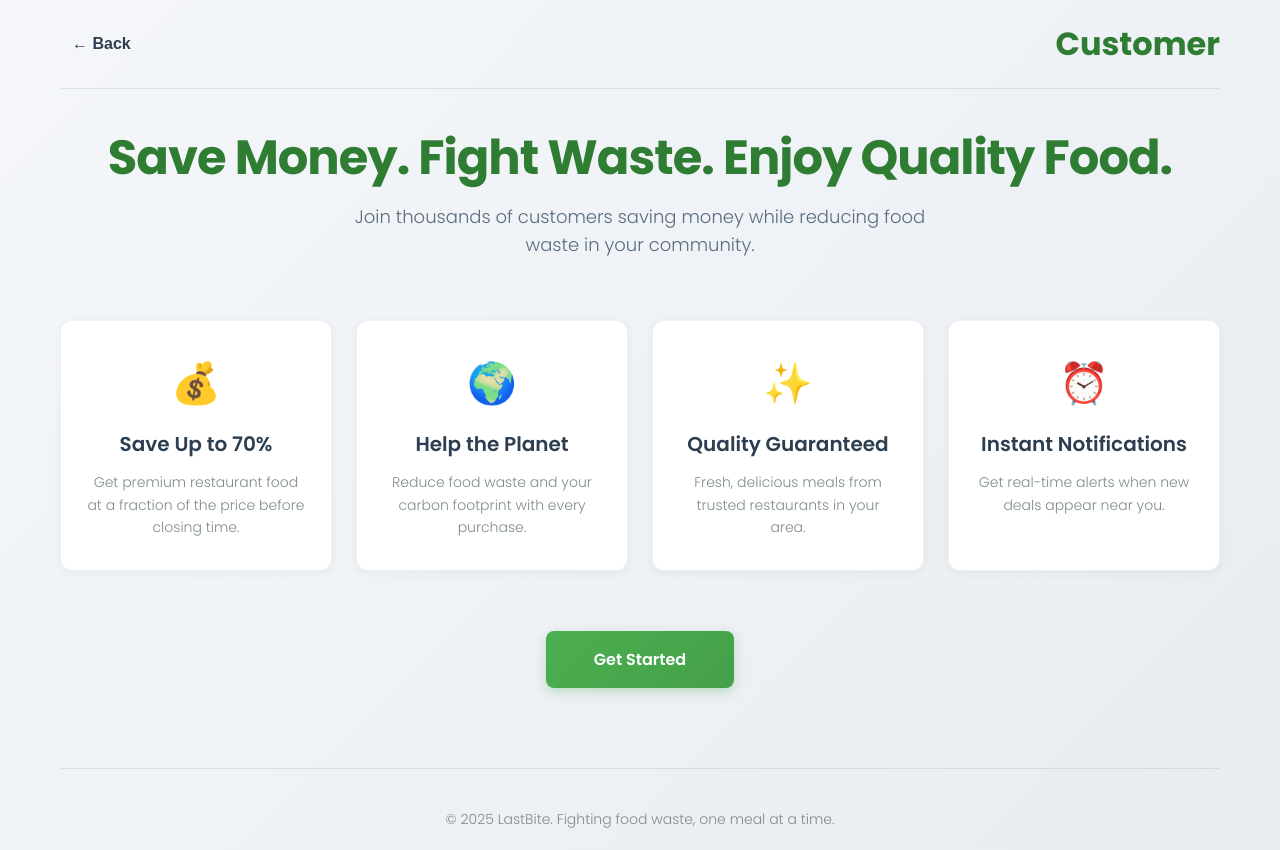
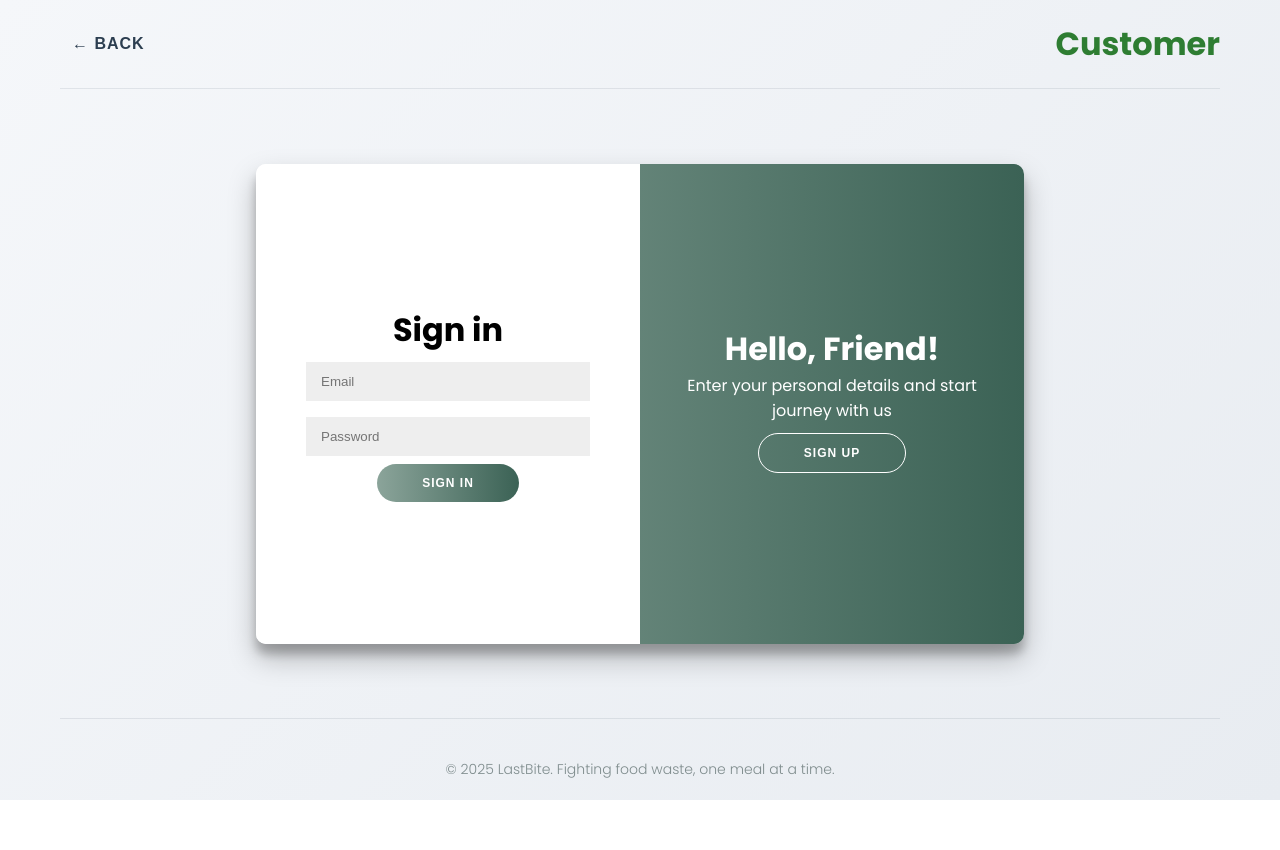
Before and after one commit to Quanittt/LastBite, a plain HTML site: page customer.html in a window 1280 px wide. After the commit the page ends 800 px from the top, so only its background shows below. Drawn offline with Linux system fonts and the light colour scheme.

Commit message:
Registration form

```diff
--- a/customer.html
+++ b/customer.html
@@ -15,39 +15,38 @@
         </header>
 
         <main class="page-content">
-            <div class="hero-section">
-                <h2 class="section-title">Save Money. Fight Waste. Enjoy Quality Food.</h2>
-                <p class="section-description">Join thousands of customers saving money while reducing food waste in your community.</p>
+        <div class="container" id="container">
+        	<div class="form-container sign-up-container">
+        		<form action="#">
+        			<h1>Create Account</h1>
+        			<input type="text" placeholder="Name" />
+        			<input type="email" placeholder="Email" />
+        			<input type="password" placeholder="Password" />
+        			<button>Sign Up</button>
+        		</form>
         	</div>
-
-            <div class="features-grid">
-                <div class="feature-card">
-                    <div class="feature-icon">💰</div>
-                    <h3>Save Up to 70%</h3>
-                    <p>Get premium restaurant food at a fraction of the price before closing time.</p>
+        	<div class="form-container sign-in-container">
+        		<form action="#">
+        			<h1>Sign in</h1>
+        			<input type="email" placeholder="Email" />
+        			<input type="password" placeholder="Password" />
+        			<button>Sign In</button>
+        		</form>
         	</div>
-
-                <div class="feature-card">
-                    <div class="feature-icon">🌍</div>
-                    <h3>Help the Planet</h3>
-                    <p>Reduce food waste and your carbon footprint with every purchase.</p>
+        	<div class="overlay-container">
+        		<div class="overlay green-style">
+        			<div class="overlay-panel overlay-left">
+        				<h1>Welcome Back!</h1>
+        				<p>To keep connected with us please login with your personal info</p>
+        				<button class="ghost" id="signIn">Sign In</button>
         			</div>
-
-                <div class="feature-card">
-                    <div class="feature-icon">✨</div>
-                    <h3>Quality Guaranteed</h3>
-                    <p>Fresh, delicious meals from trusted restaurants in your area.</p>
-                </div>
-
-                <div class="feature-card">
-                    <div class="feature-icon">⏰</div>
-                    <h3>Instant Notifications</h3>
-                    <p>Get real-time alerts when new deals appear near you.</p>
+        			<div class="overlay-panel overlay-right">
+        				<h1>Hello, Friend!</h1>
+        				<p>Enter your personal details and start journey with us</p>
+        				<button class="ghost" id="signUp">Sign Up</button>
         			</div>
         		</div>
-
-            <div class="cta-section">
-                <button class="cta-button" onclick="alert('Coming soon! Download our app.')">Get Started</button>
+        	</div>
         </div>
         </main>
 
--- a/scripts/page-scripts.js
+++ b/scripts/page-scripts.js
@@ -1,5 +1,8 @@
 // Simple page script for customer and seller pages
 // This handles basic interactivity
+const signUpButton = document.getElementById('signUp');
+const signInButton = document.getElementById('signIn');
+const container = document.getElementById('container');
 
 // Log when page loads
 console.log("[v0] Page loaded successfully")
@@ -20,3 +23,13 @@ document.querySelectorAll(".cta-button").forEach((button) => {
     }, 500)
   })
 })
+
+//Registration form
+
+signUpButton.addEventListener('click', () => {
+	container.classList.add("right-panel-active");
+});
+
+signInButton.addEventListener('click', () => {
+	container.classList.remove("right-panel-active");
+});
--- a/styles/page-style-css.css
+++ b/styles/page-style-css.css
@@ -67,6 +67,9 @@ body {
 /* ==================== PAGE CONTENT ==================== */
 
 .page-content {
+  display: flex;
+  justify-content: center;
+  align-items: center;
   flex: 1;
   animation: fadeIn 0.6s ease-out;
 }
@@ -82,121 +85,223 @@ body {
   }
 }
 
-/* ==================== HERO SECTION ==================== */
+/* ==================== REGISTRATION FORM ==================== */
 
-.hero-section {
-  text-align: center;
-  margin-bottom: 60px;
+button {
+	border-radius: 20px;
+	border: 1px solid #FF4B2B;
+	background-color: #FF4B2B;
+	color: #FFFFFF;
+	font-size: 12px;
+	font-weight: bold;
+	padding: 12px 45px;
+	letter-spacing: 1px;
+	text-transform: uppercase;
+	transition: transform 80ms ease-in;
 }
 
-.section-title {
-  font-size: 48px;
-  font-weight: 700;
-  letter-spacing: -1px;
-  color: #2c3e50;
-  margin-bottom: 16px;
-  line-height: 1.2;
+button:active {
+	transform: scale(0.95);
 }
 
-.customer-page .section-title {
-  color: #2e7d32;
+button:focus {
+	outline: none;
 }
 
-.seller-page .section-title {
-  color: #e65100;
+button.ghost {
+	background-color: transparent;
+	border-color: #FFFFFF;
 }
 
-.section-description {
-  font-size: 18px;
-  color: #5a6c7d;
-  max-width: 600px;
-  margin: 0 auto;
-  font-weight: 300;
-  line-height: 1.6;
+form {
+	background-color: #FFFFFF;
+	display: flex;
+	align-items: center;
+	justify-content: center;
+	flex-direction: column;
+	padding: 0 50px;
+	height: 100%;
+	text-align: center;
 }
 
-/* ==================== FEATURES GRID ==================== */
-
-.features-grid {
-  display: grid;
-  grid-template-columns: repeat(auto-fit, minmax(250px, 1fr));
-  gap: 24px;
-  margin-bottom: 60px;
+input {
+	background-color: #eee;
+	border: none;
+	padding: 12px 15px;
+	margin: 8px 0;
+	width: 100%;
 }
 
-.feature-card {
-  background: white;
-  border-radius: 12px;
-  padding: 32px 24px;
-  text-align: center;
-  transition: all 0.4s cubic-bezier(0.23, 1, 0.32, 1);
-  box-shadow: 0 2px 8px rgba(44, 62, 80, 0.06);
-  border: 1px solid rgba(44, 62, 80, 0.08);
+.container {
+	background-color: #fff;
+	border-radius: 10px;
+  	box-shadow: 0 14px 28px rgba(0,0,0,0.25),
+			0 10px 10px rgba(0,0,0,0.22);
+	position: relative;
+	overflow: hidden;
+	width: 768px;
+	max-width: 100%;
+	min-height: 480px;
 }
 
-.feature-card:hover {
-  transform: translateY(-8px);
-  box-shadow: 0 12px 24px rgba(44, 62, 80, 0.12);
+.form-container {
+	position: absolute;
+	top: 0;
+	height: 100%;
+	transition: all 0.6s ease-in-out;
 }
 
-.feature-icon {
-  font-size: 40px;
-  margin-bottom: 16px;
-  display: block;
+.form-container > form > button {
+  background: -webkit-linear-gradient(to right, #8BA49A, #3B6255);
+  background: linear-gradient(to right, #8BA49A, #3B6255);
+  border: 0;
+  cursor: pointer;
 }
 
-.feature-card h3 {
-  font-size: 20px;
-  font-weight: 600;
-  color: #2c3e50;
-  margin-bottom: 12px;
+.sign-in-container {
+	left: 0;
+	width: 50%;
+	z-index: 2;
 }
 
-.feature-card p {
-  font-size: 14px;
-  color: #7f8c8d;
-  line-height: 1.6;
-  font-weight: 300;
+.container.right-panel-active .sign-in-container {
+	transform: translateX(100%);
 }
 
-/* ==================== CTA SECTION ==================== */
-
-.cta-section {
-  text-align: center;
-  margin: 40px 0;
+.sign-up-container {
+	left: 0;
+	width: 50%;
+	opacity: 0;
+	z-index: 1;
 }
 
-.cta-button {
-  background: linear-gradient(135deg, #4caf50 0%, #45a049 100%);
-  color: white;
-  border: none;
-  font-size: 16px;
-  font-weight: 600;
-  padding: 16px 48px;
-  border-radius: 8px;
-  cursor: pointer;
-  transition: all 0.4s;
-  box-shadow: 0 4px 12px rgba(76, 175, 80, 0.3);
-  font-family: "Poppins", sans-serif;
+.container.right-panel-active .sign-up-container {
+	transform: translateX(100%);
+	opacity: 1;
+	z-index: 5;
+	animation: show 0.6s;
 }
 
-.seller-page .cta-button {
-  background: linear-gradient(135deg, #ff9800 0%, #e89700 100%);
-  box-shadow: 0 4px 12px rgba(255, 152, 0, 0.3);
+@keyframes show {
+	0%, 49.99% {
+		opacity: 0;
+		z-index: 1;
+	}
+
+	50%, 100% {
+		opacity: 1;
+		z-index: 5;
+	}
 }
 
-.cta-button:hover {
-  transform: translateY(-2px);
-  box-shadow: 0 8px 20px rgba(76, 175, 80, 0.4);
+.overlay-container {
+	position: absolute;
+	top: 0;
+	left: 50%;
+	width: 50%;
+	height: 100%;
+	overflow: hidden;
+	transition: transform 0.6s ease-in-out;
+	z-index: 100;
 }
 
-.seller-page .cta-button:hover {
-  box-shadow: 0 8px 20px rgba(255, 152, 0, 0.4);
+.container.right-panel-active .overlay-container{
+	transform: translateX(-100%);
 }
 
-.cta-button:active {
-  transform: translateY(0);
+.overlay.green-style {
+  background: #3B6255;
+  background: -webkit-linear-gradient(to right, #8BA49A, #3B6255);
+  background: linear-gradient(to right, #8BA49A, #3B6255);
+  background-repeat: no-repeat;
+  background-size: cover;
+  background-position: 0 0;
+  color: #FFFFFF;
+  position: relative;
+  left: -100%;
+  height: 100%;
+  width: 200%;
+    transform: translateX(0);
+  transition: transform 0.6s ease-in-out;
 }
+.overlay {
+	background: #FF416C;
+	background: -webkit-linear-gradient(to right, #FF4B2B, #FF416C);
+	background: linear-gradient(to right, #FF4B2B, #FF416C);
+	background-repeat: no-repeat;
+	background-size: cover;
+	background-position: 0 0;
+	color: #FFFFFF;
+	position: relative;
+	left: -100%;
+	height: 100%;
+	width: 200%;
+  	transform: translateX(0);
+	transition: transform 0.6s ease-in-out;
+}
+
+
+.container.right-panel-active .overlay {
+  	transform: translateX(50%);
+}
+
+.overlay-panel {
+	position: absolute;
+	display: flex;
+	align-items: center;
+	justify-content: center;
+	flex-direction: column;
+	padding: 0 40px;
+	text-align: center;
+	top: 0;
+	height: 100%;
+	width: 50%;
+	transform: translateX(0);
+	transition: transform 0.6s ease-in-out;
+}
+
+.overlay-left {
+	transform: translateX(-20%);
+}
+
+.container.right-panel-active .overlay-left {
+	transform: translateX(0);
+}
+
+.overlay-right {
+	right: 0;
+	transform: translateX(0);
+}
+
+.overlay-right > button {
+  cursor: pointer;
+  margin: 10px;
+}
+
+.overlay-left > button {
+  cursor: pointer;
+  margin: 10px;
+}
+
+.container.right-panel-active .overlay-right {
+	transform: translateX(20%);
+}
+
+.social-container {
+	margin: 20px 0;
+}
+
+.social-container a {
+	border: 1px solid #DDDDDD;
+	border-radius: 50%;
+	display: inline-flex;
+	justify-content: center;
+	align-items: center;
+	margin: 0 5px;
+	height: 40px;
+	width: 40px;
+}
+
 
 /* ==================== FOOTER ==================== */
 
```
Also changed, not shown: seller.html (+28 -29 lines). Lines whose indentation alone changed are shown as unchanged.
